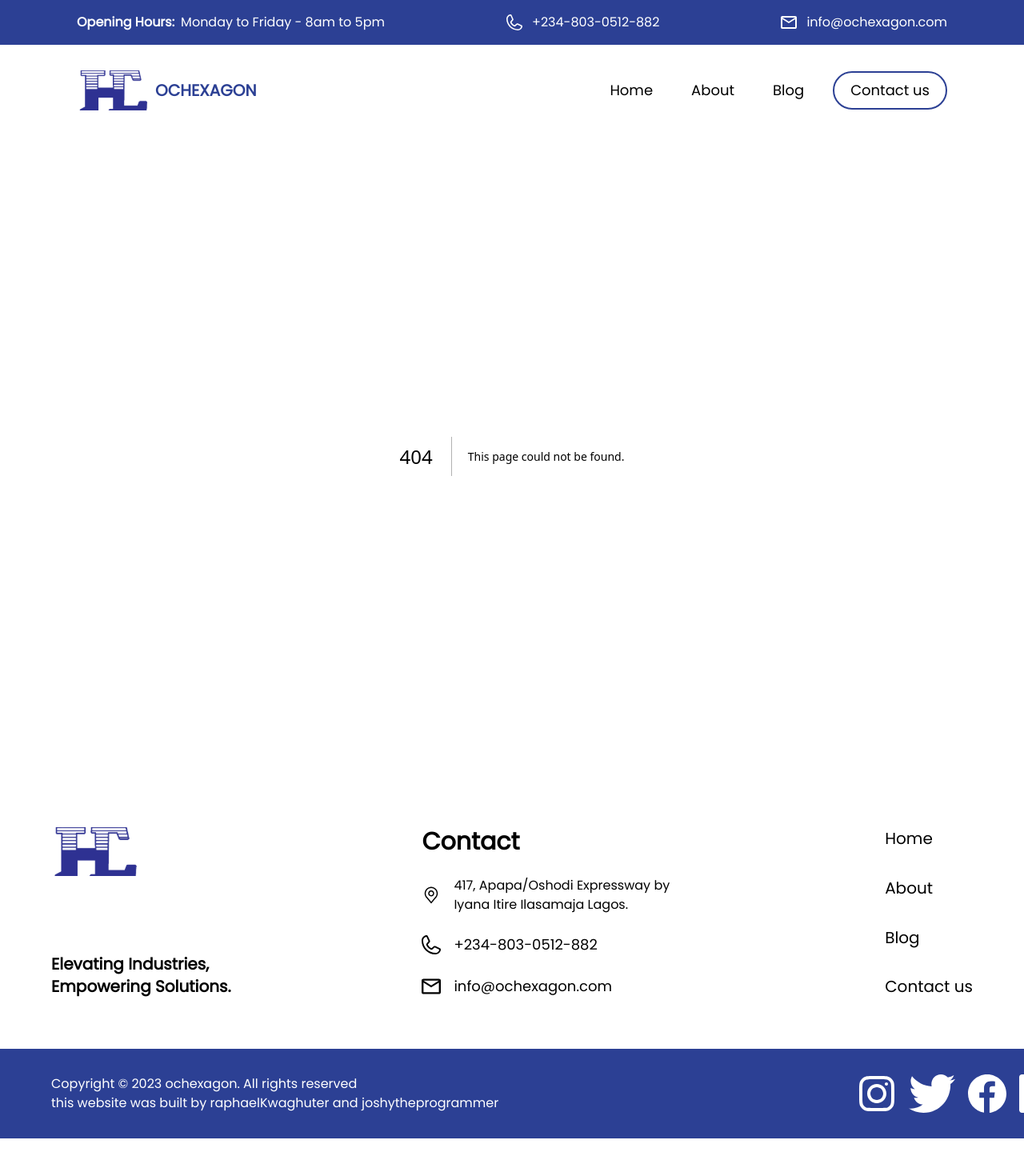
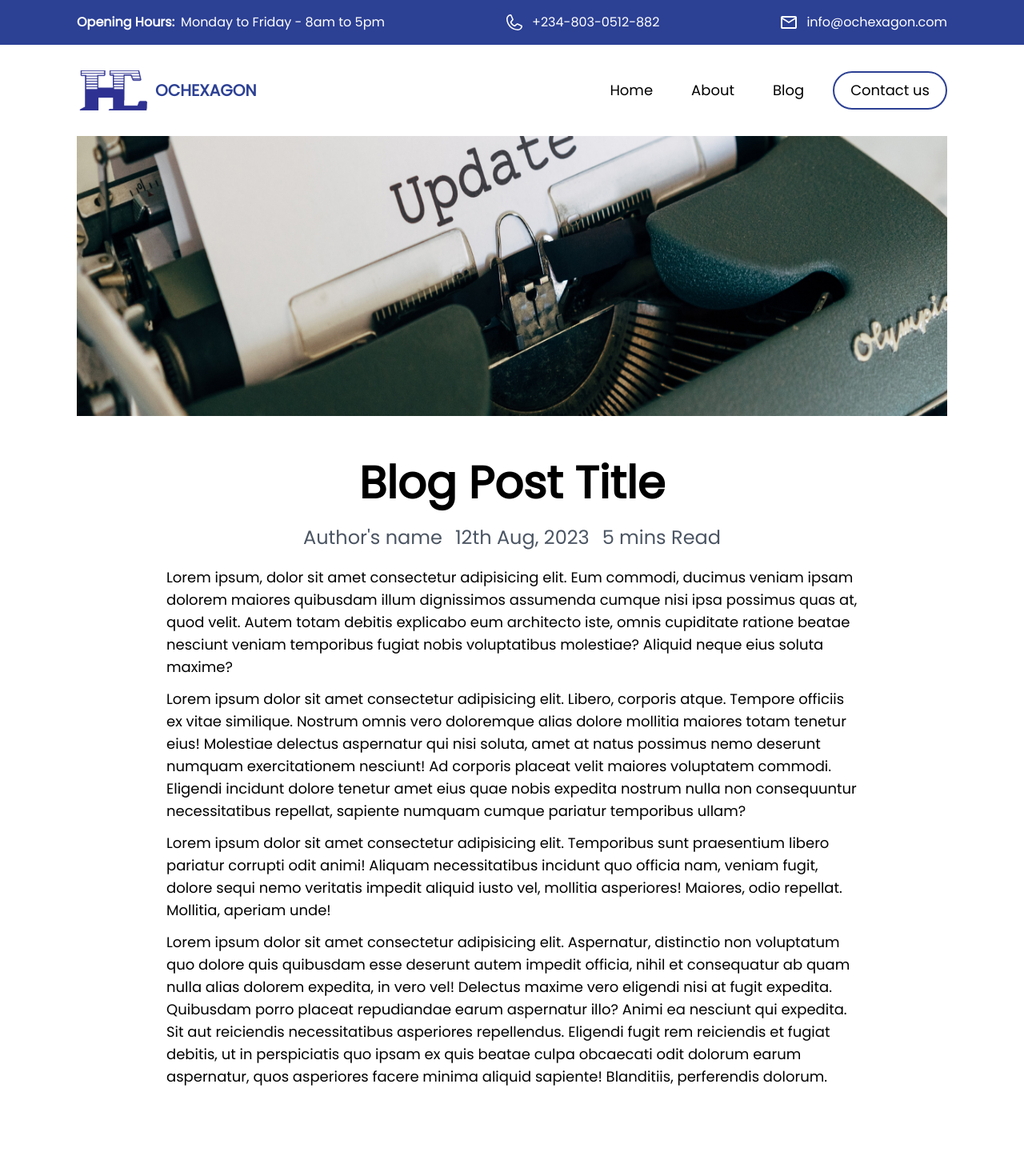
Before and after one commit to joshytheprogrammer/ochexagonv2, a Next.js app: page /blogContent in a window 1280 px wide. Before the commit this address had no page. Shown: the top 1470 px of the page at 80% size. Before the commit the page ends 1423 px from the top, so only its background shows below. Built offline with nearby package versions, Linux system fonts and the light colour scheme.

Commit message:
Worked on making the website perfect

```diff
--- a/app/blog/page.jsx
+++ b/app/blog/page.jsx
@@ -1,16 +1,17 @@
-
 import Jumbotron from "@components/Jumbotron"
 import BlogPostCard from "@components/BlogPostCard"
+import { blogPostCard } from "@constants"
 
 const page = () => {
   return (
     <div className="">
       <Jumbotron content="Blog" url="https://res.cloudinary.com/dsgvwxygr/image/upload/v1678207938/uacef/gallery_bg_lwmxls.webp"/>
 
-      <div className="lg:px-24 md:px-16 px-8 py-4 flex flex-col md:flex-row justify-between items-center">
-        <BlogPostCard />
-        <BlogPostCard />
-        <BlogPostCard />
+      <div className="lg:p-24 md:px-16 px-8 py-12 flex flex-wrap justify-between md:flex-row items-center">
+        {[blogPostCard.map((content) => (
+          <BlogPostCard />
+        ))]
+        }
       </div>
     </div>
   )
--- /dev/null
+++ b/app/blogContent/page.jsx
@@ -0,0 +1,11 @@
+import BlogContent from "@components/BlogContent"
+
+const page = () => {
+  return (
+    <div>
+        <BlogContent />
+    </div>
+  )
+}
+
+export default page
--- /dev/null
+++ b/components/BlogContent.jsx
@@ -0,0 +1,49 @@
+import blogBanner from '@assets/blogBanner.jpg';
+import Image from 'next/image'
+
+const BlogContent = () => {
+  return (
+    <div className='lg:px-24 md:px-16 px-8 pb-8 '>
+        <Image
+         src={blogBanner}
+         alt='blog Image'
+         className='w-full h-[200px] lg:h-[350px]'
+        />
+
+        <div className="py-12">
+            <h1 className='font xl:text-[56px] lg:text-[42px] md:text-[56px] text-[32px] text-center font-extrabold sm:leading-[72px] md:mb-4  mb-3'>
+            Blog Post Title
+            </h1>
+
+            <div className='flex flex-col lg:flex-row justify-center items-center font text-lg lg:text-2xl text-gray-600'>
+                <div className='mx-2 mb-2'>Author's name</div>
+
+                <div className='flex justify-center lg:flex-row mb-2'>
+                    <div className='mx-2'>12th Aug, 2023</div>
+                    <div className='mx-2'>5 mins Read</div>
+                </div>
+            </div>
+
+            <div>
+                <p className='font text-lg lg:px-28 my-3'>
+                    Lorem ipsum, dolor sit amet consectetur adipisicing elit. Eum commodi, ducimus veniam ipsam dolorem maiores quibusdam illum dignissimos assumenda cumque nisi ipsa possimus quas at, quod velit. Autem totam debitis explicabo eum architecto iste, omnis cupiditate ratione beatae nesciunt veniam temporibus fugiat nobis voluptatibus molestiae? Aliquid neque eius soluta maxime?
+                </p>
+
+                <p className='font text-lg lg:px-28 my-3'>
+                    Lorem ipsum dolor sit amet consectetur adipisicing elit. Libero, corporis atque. Tempore officiis ex vitae similique. Nostrum omnis vero doloremque alias dolore mollitia maiores totam tenetur eius! Molestiae delectus aspernatur qui nisi soluta, amet at natus possimus nemo deserunt numquam exercitationem nesciunt! Ad corporis placeat velit maiores voluptatem commodi. Eligendi incidunt dolore tenetur amet eius quae nobis expedita nostrum nulla non consequuntur necessitatibus repellat, sapiente numquam cumque pariatur temporibus ullam?
+                </p>
+
+                <p className='font text-lg lg:px-28 my-3'>
+                    Lorem ipsum dolor sit amet consectetur adipisicing elit. Temporibus sunt praesentium libero pariatur corrupti odit animi! Aliquam necessitatibus incidunt quo officia nam, veniam fugit, dolore sequi nemo veritatis impedit aliquid iusto vel, mollitia asperiores! Maiores, odio repellat. Mollitia, aperiam unde!
+                </p>
+
+                <p className='font text-lg lg:px-28 my-3'>
+                    Lorem ipsum dolor sit amet consectetur adipisicing elit. Aspernatur, distinctio non voluptatum quo dolore quis quibusdam esse deserunt autem impedit officia, nihil et consequatur ab quam nulla alias dolorem expedita, in vero vel! Delectus maxime vero eligendi nisi at fugit expedita. Quibusdam porro placeat repudiandae earum aspernatur illo? Animi ea nesciunt qui expedita. Sit aut reiciendis necessitatibus asperiores repellendus. Eligendi fugit rem reiciendis et fugiat debitis, ut in perspiciatis quo ipsam ex quis beatae culpa obcaecati odit dolorum earum aspernatur, quos asperiores facere minima aliquid sapiente! Blanditiis, perferendis dolorum.
+                </p>
+            </div>
+        </div>
+    </div>
+  )
+}
+
+export default BlogContent
--- a/components/BlogPostCard.jsx
+++ b/components/BlogPostCard.jsx
@@ -3,7 +3,7 @@ import blog1 from "@assets/blog1.jpg"
 
 const BlogPostCard = () => {
   return (
-    <div className="mx-3 my-5 w-[300px] sm:w-[400px] border border-black rounded-xl">
+    <div className="w-full md:w-[49%] lg:w-[32%] mb-12 border border-black rounded-xl">
         <Image
          src={blog1}
          alt="Image"
--- a/components/Contact.jsx
+++ b/components/Contact.jsx
@@ -30,7 +30,7 @@ const schema = yup.object({
       }
 
   return (
-    <div className="lg:px-24 md:px-16 px-8 py-4 flex lg:flex-row  justify-between flex-col">
+    <div className="lg:px-24 lg:py-12 md:px-16 px-8 py-4 flex lg:flex-row  justify-between flex-col">
       <div className="lg:w-2/5 w-full mr-12 mb-12">
         <h1 className="font font-bold xl:text-[56px] lg:text-[42px] md:text-[56px] text-[30px]">Contact Us</h1>
         <p className="font text-lg">
--- a/components/Map.jsx
+++ b/components/Map.jsx
@@ -2,7 +2,7 @@ import React from 'react'
 
 const Map = () => {
   return (
-    <div>
+    <div className='my-8 lg:my-20'>
       <iframe src="https://www.google.com/maps/embed?pb=!1m18!1m12!1m3!1d4035467.0598873263!2d4.683414823052467!3d8.982655059537608!2m3!1f0!2f0!3f0!3m2!1i1024!2i768!4f13.1!3m3!1m2!1s0x104e0b099589e267%3A0xc759938b2c6fd408!2sOlina%20Travels%20%26%20Tours%20Ltd!5e0!3m2!1sen!2sng!4v1692360606958!5m2!1sen!2sng" className='w-full h-[400px]'></iframe>
     </div>
   )
--- a/components/What.jsx
+++ b/components/What.jsx
@@ -8,7 +8,7 @@ const What = () => {
     <div className="lg:p-24 md:px-16 px-8 py-12">
       <h1 className="font text-4xl md:text-[56px] font-semibold text-center md:mb-20 mb-6">What We Do</h1>
 
-      <div className="flex flex-wrap justify-between md:flex-row items-center ">
+      <div className="flex flex-wrap justify-between md:flex-row items-center">
         <div className="w-full md:w-[49%] lg:w-[32%] rounded-2xl py-8 px-3 mb-8 flex flex-col items-center background-accent">
           <div className="background-primary flex items-center justify-center px-3 py-3 rounded-[24px] w-[100px] lg:w-[85px] xl:w-[100px]">
             <Image
```
Also changed, not shown: constants/index.js (+28 -0 lines).
